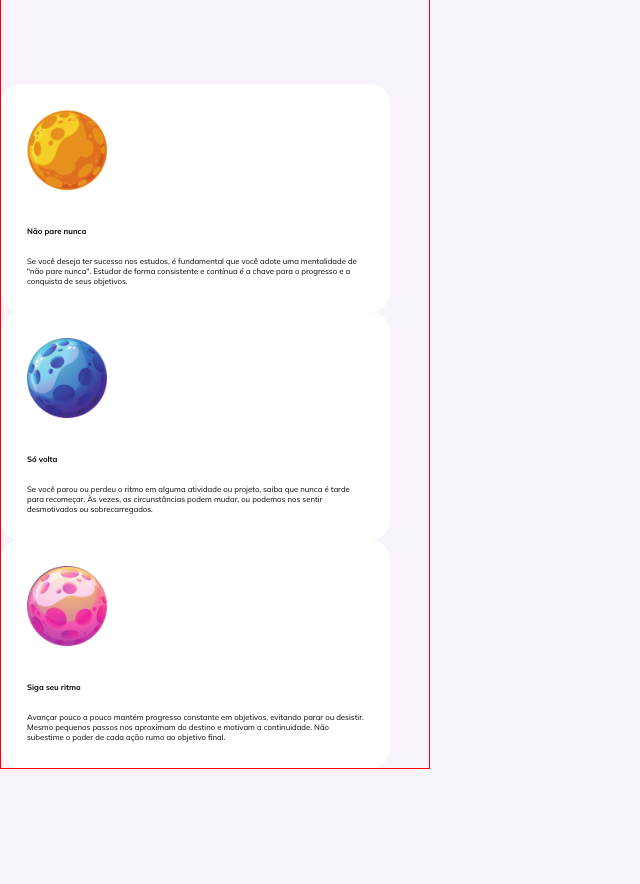
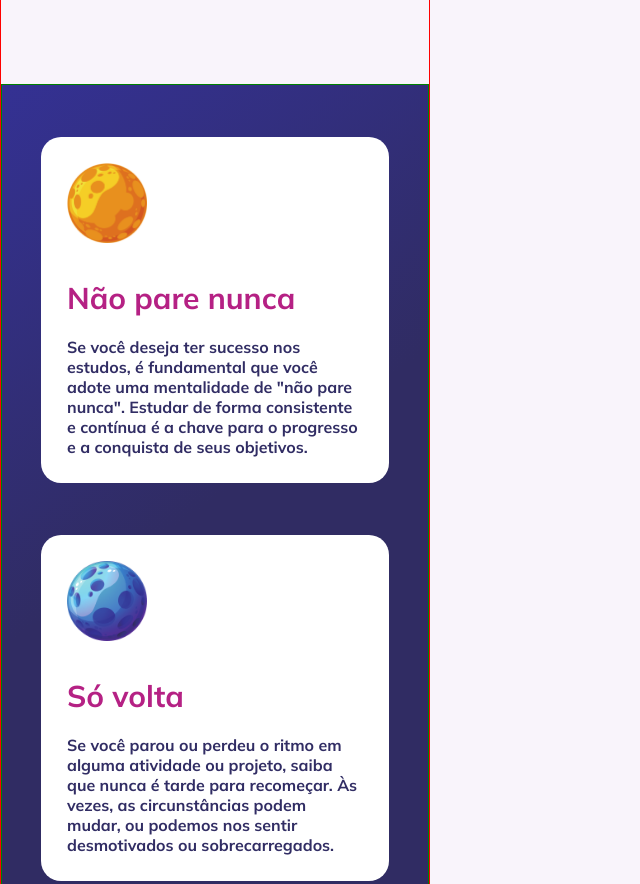
Before and after one commit to rogeriolins/explorer-projeto09-intensivao, a plain HTML site: page index.html in a window 1280 px wide. Shown: the part 596-1480 px from the top of the page, without its empty margins (0-640 px from the left). Before the commit the page ends 1365 px from the top, so only its background shows below. Drawn offline with Linux system fonts and the light colour scheme.

Commit message:
Modified css styles

```diff
--- a/style.css
+++ b/style.css
@@ -56,20 +56,25 @@ header p {
 
 /* Main */
 main {
-  background-color: linear-gradient(
-    --color-linear-blue-top,
-    --color-linear-blue-bottom
+  background: linear-gradient(
+    145deg,
+    var(--color-linear-blue-top) 0%,
+    var(--color-linear-blue-bottom) 36%
   );
+  display: flex;
+  flex-direction: column;
+  gap: 5.2rem;
+  padding: 5.2rem 0;
+  border: 1px solid green;
 }
 
 main .card {
   padding: 2.6rem;
   background-color: var(--color-white);
-  margin-top:
+  /* margin-top:  */
   margin-left: 3.9rem;
   margin-right: 3.9rem;
   border-radius: 2rem;
-
 }
 
 .card img {
@@ -78,8 +83,13 @@ main .card {
 
 .card h2 {
   margin-top: 3.3rem;
+  font-size: 3rem;
+  color: var(--color-font-main);
 }
 
 .card p {
+  font-size: 1.6rem;
+  font-weight: 600;
   margin-top: 2rem;
+  color: var(--color-font-sub);
 }
```
